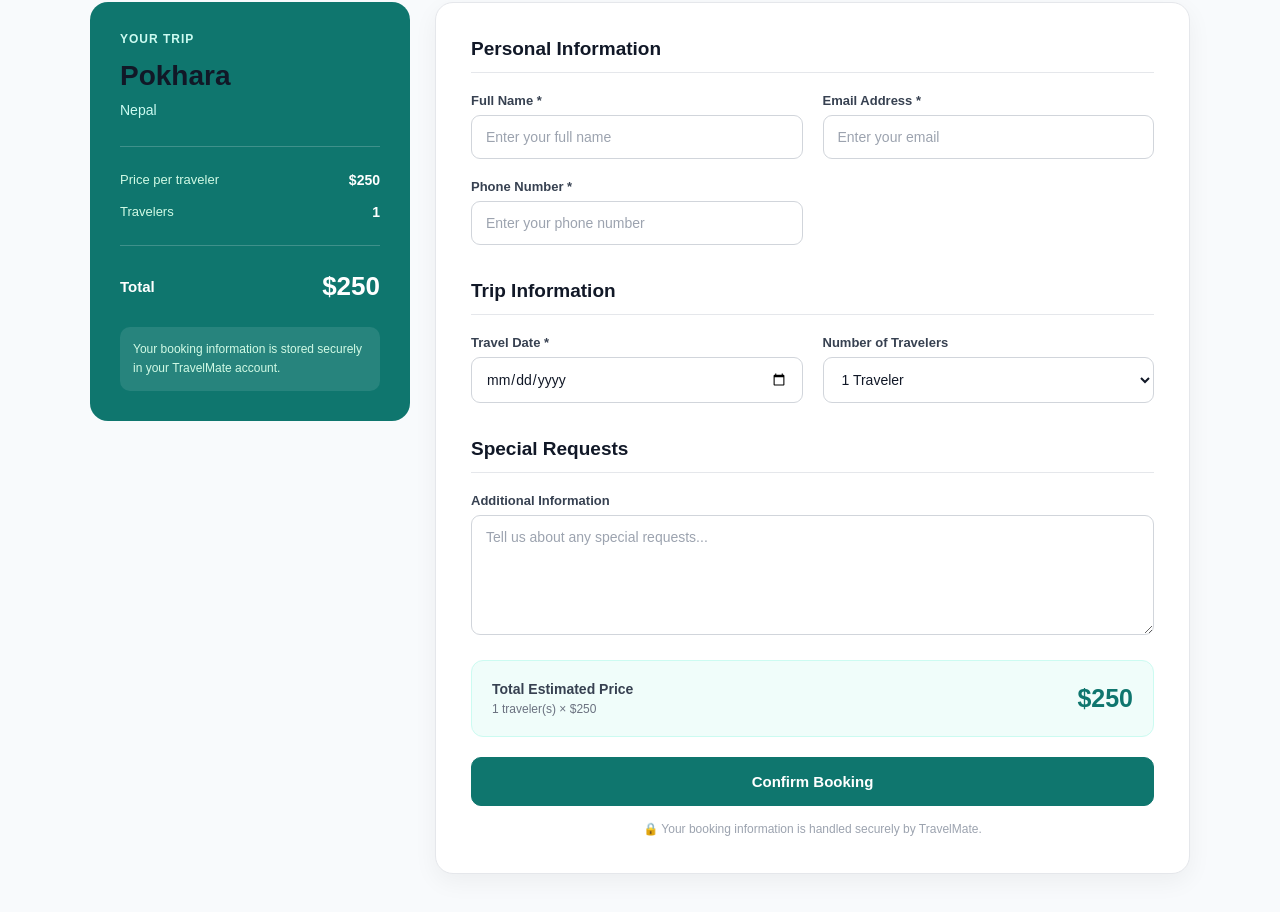
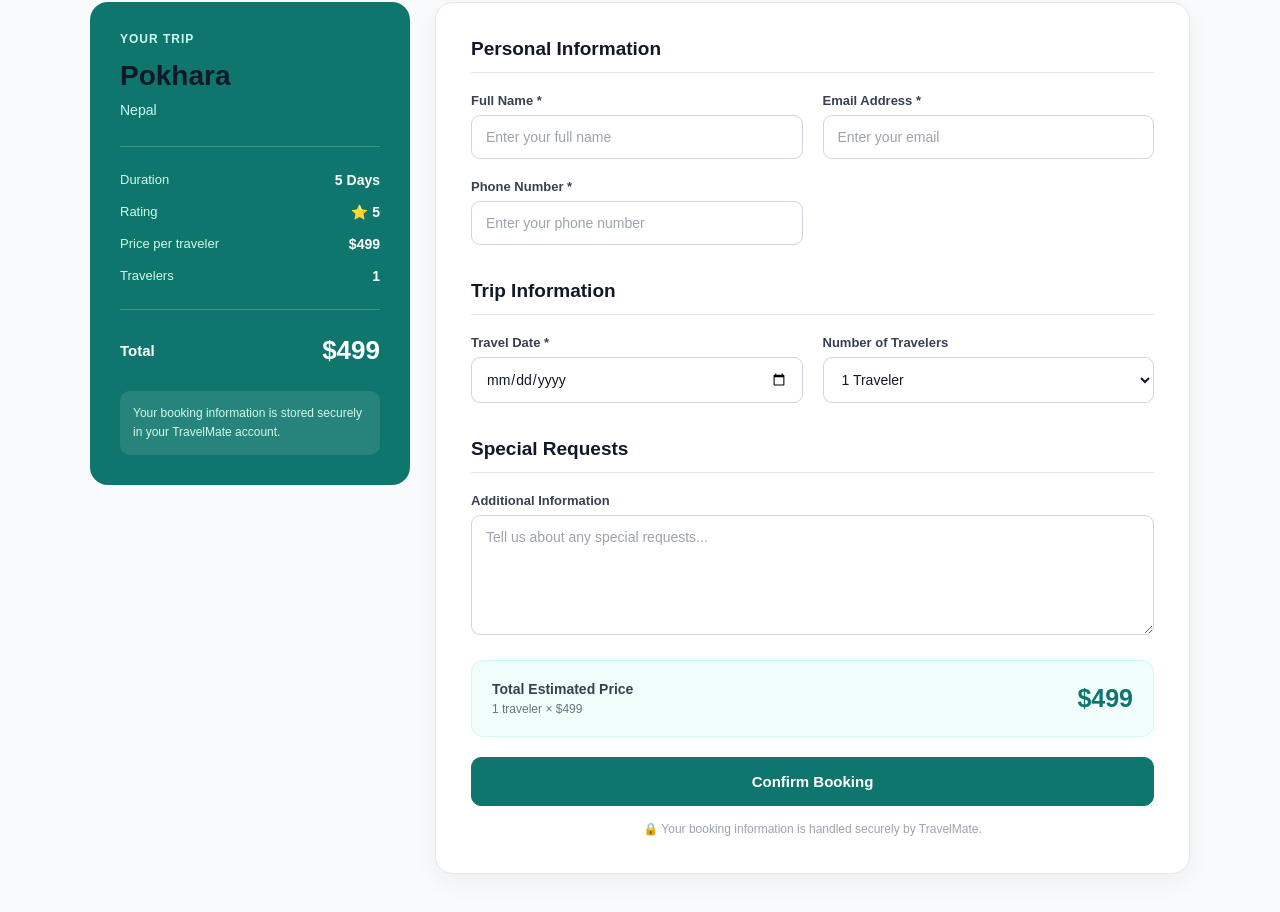
Before and after one commit to Divya-Bhandari/learning, a React (Vite) app in the folder TravelMate/TravelMate/: page /booking/1 in a window 1280 px wide. Shown: the part 330-1242 px from the top of the page. Built offline with nearby package versions, Linux system fonts and the light colour scheme.

Commit message:
Connect booking with destination data

```diff
--- a/TravelMate/TravelMate/src/components/booking/Booking.jsx
+++ b/TravelMate/TravelMate/src/components/booking/Booking.jsx
@@ -1,36 +1,17 @@
 import { useState } from "react";
 import { Link, useNavigate, useParams } from "react-router-dom";
 
+import DestinationData from "../destinations/DestinationData";
 import "./Booking.css";
-
-const destinations = {
-  1: {
-    name: "Pokhara",
-    country: "Nepal",
-    price: 250,
-  },
-  2: {
-    name: "Kathmandu",
-    country: "Nepal",
-    price: 200,
-  },
-  3: {
-    name: "Chitwan",
-    country: "Nepal",
-    price: 220,
-  },
-  4: {
-    name: "Everest Base Camp",
-    country: "Nepal",
-    price: 650,
-  },
-};
 
 const Booking = () => {
   const { id } = useParams();
   const navigate = useNavigate();
 
-  const destination = destinations[id];
+  // Find the selected destination from the main destination data
+  const destination = DestinationData.find(
+    (item) => String(item.id) === String(id)
+  );
 
   const [formData, setFormData] = useState({
     name: "",
@@ -75,20 +56,31 @@ const Booking = () => {
       return;
     }
 
+    const travelers = Number(formData.travelers);
+
     const booking = {
       id: Date.now().toString(),
-      destinationId: id,
+
+      destinationId: destination.id,
       destination: destination.name,
       country: destination.country,
-      name: formData.name,
-      email: formData.email,
-      phone: formData.phone,
+      image: destination.image,
+
+      name: formData.name.trim(),
+      email: formData.email.trim(),
+      phone: formData.phone.trim(),
+
       date: formData.date,
-      travelers: Number(formData.travelers),
-      requests: formData.requests,
+      travelers,
+
+      requests: formData.requests.trim(),
+
       pricePerTraveler: destination.price,
-      total:
-        destination.price * Number(formData.travelers),
+      total: destination.price * travelers,
+
+      duration: destination.duration,
+      rating: destination.rating,
+
       status: "Confirmed",
     };
 
@@ -108,11 +100,11 @@ const Booking = () => {
     navigate("/booking-success");
   };
 
+  // Handle invalid destination ID
   if (!destination) {
     return (
       <main className="booking-page">
         <div className="booking-container">
-
           <Link
             to="/destinations"
             className="booking-back"
@@ -121,7 +113,6 @@ const Booking = () => {
           </Link>
 
           <div className="booking-form-card">
-
             <h2>Destination Not Found</h2>
 
             <p>
@@ -132,9 +123,7 @@ const Booking = () => {
             <Link to="/destinations">
               Explore Destinations
             </Link>
-
           </div>
-
         </div>
       </main>
     );
@@ -146,18 +135,15 @@ const Booking = () => {
 
   return (
     <main className="booking-page">
-
       <div className="booking-container">
-
         <Link
-          to={`/destinations/${id}`}
+          to={`/destinations/${destination.id}`}
           className="booking-back"
         >
           ← Back to Destination
         </Link>
 
         <section className="booking-header">
-
           <span>TravelMate</span>
 
           <h1>Book Your Journey</h1>
@@ -166,20 +152,19 @@ const Booking = () => {
             Complete the form below to plan your trip
             to {destination.name}.
           </p>
-
         </section>
 
         <section className="booking-layout">
+          {/* =========================
+              TRIP SUMMARY
+          ========================= */}
 
           <aside className="booking-summary">
-
             <div className="booking-summary-label">
               Your Trip
             </div>
 
-            <h2>
-              {destination.name}
-            </h2>
+            <h2>{destination.name}</h2>
 
             <p className="booking-country">
               {destination.country}
@@ -188,50 +173,58 @@ const Booking = () => {
             <div className="summary-divider"></div>
 
             <div className="summary-row">
-
-              <span>
-                Price per traveler
-              </span>
+              <span>Duration</span>
 
               <strong>
-                ${destination.price}
+                {destination.duration}
               </strong>
-
             </div>
 
             <div className="summary-row">
+              <span>Rating</span>
 
-              <span>
-                Travelers
-              </span>
+              <strong>
+                ⭐ {destination.rating}
+              </strong>
+            </div>
+
+            <div className="summary-row">
+              <span>Price per traveler</span>
+
+              <strong>
+                ${destination.price.toLocaleString()}
+              </strong>
+            </div>
+
+            <div className="summary-row">
+              <span>Travelers</span>
 
               <strong>
                 {formData.travelers}
               </strong>
-
             </div>
 
             <div className="summary-divider"></div>
 
             <div className="summary-total">
-
               <span>Total</span>
 
               <strong>
-                ${total}
+                ${total.toLocaleString()}
               </strong>
-
             </div>
 
             <div className="summary-note">
               Your booking information is stored
               securely in your TravelMate account.
             </div>
-
           </aside>
 
+          {/* =========================
+              BOOKING FORM
+          ========================= */}
+
           <div className="booking-form-card">
-
             {error && (
               <div className="booking-error">
                 {error}
@@ -239,17 +232,15 @@ const Booking = () => {
             )}
 
             <form onSubmit={handleSubmit}>
+              {/* =========================
+                  PERSONAL INFORMATION
+              ========================= */}
 
               <section className="form-section">
-
-                <h2>
-                  Personal Information
-                </h2>
+                <h2>Personal Information</h2>
 
                 <div className="form-grid">
-
                   <div className="booking-field">
-
                     <label htmlFor="name">
                       Full Name *
                     </label>
@@ -262,11 +253,9 @@ const Booking = () => {
                       onChange={handleChange}
                       placeholder="Enter your full name"
                     />
-
                   </div>
 
                   <div className="booking-field">
-
                     <label htmlFor="email">
                       Email Address *
                     </label>
@@ -279,11 +268,9 @@ const Booking = () => {
                       onChange={handleChange}
                       placeholder="Enter your email"
                     />
-
                   </div>
 
                   <div className="booking-field">
-
                     <label htmlFor="phone">
                       Phone Number *
                     </label>
@@ -296,23 +283,19 @@ const Booking = () => {
                       onChange={handleChange}
                       placeholder="Enter your phone number"
                     />
-
                   </div>
-
                 </div>
-
               </section>
 
+              {/* =========================
+                  TRIP INFORMATION
+              ========================= */}
+
               <section className="form-section">
-
-                <h2>
-                  Trip Information
-                </h2>
+                <h2>Trip Information</h2>
 
                 <div className="form-grid">
-
                   <div className="booking-field">
-
                     <label htmlFor="date">
                       Travel Date *
                     </label>
@@ -323,12 +306,15 @@ const Booking = () => {
                       type="date"
                       value={formData.date}
                       onChange={handleChange}
+                      min={
+                        new Date()
+                          .toISOString()
+                          .split("T")[0]
+                      }
                     />
-
                   </div>
 
                   <div className="booking-field">
-
                     <label htmlFor="travelers">
                       Number of Travelers
                     </label>
@@ -378,23 +364,19 @@ const Booking = () => {
                       <option value="10">
                         10 Travelers
                       </option>
-
                     </select>
-
                   </div>
-
                 </div>
-
               </section>
 
+              {/* =========================
+                  SPECIAL REQUESTS
+              ========================= */}
+
               <section className="form-section">
-
-                <h2>
-                  Special Requests
-                </h2>
+                <h2>Special Requests</h2>
 
                 <div className="booking-field">
-
                   <label htmlFor="requests">
                     Additional Information
                   </label>
@@ -407,30 +389,32 @@ const Booking = () => {
                     onChange={handleChange}
                     placeholder="Tell us about any special requests..."
                   />
-
                 </div>
-
               </section>
 
+              {/* =========================
+                  FINAL TOTAL
+              ========================= */}
+
               <div className="booking-final-total">
-
                 <div>
-
                   <span>
                     Total Estimated Price
                   </span>
 
                   <small>
-                    {formData.travelers} traveler(s) × $
-                    {destination.price}
+                    {formData.travelers} traveler
+                    {Number(formData.travelers) > 1
+                      ? "s"
+                      : ""}{" "}
+                    × $
+                    {destination.price.toLocaleString()}
                   </small>
-
                 </div>
 
                 <strong>
-                  ${total}
+                  ${total.toLocaleString()}
                 </strong>
-
               </div>
 
               <button
@@ -444,15 +428,10 @@ const Booking = () => {
                 🔒 Your booking information is handled
                 securely by TravelMate.
               </p>
-
             </form>
-
           </div>
-
         </section>
-
       </div>
-
     </main>
   );
 };
```
